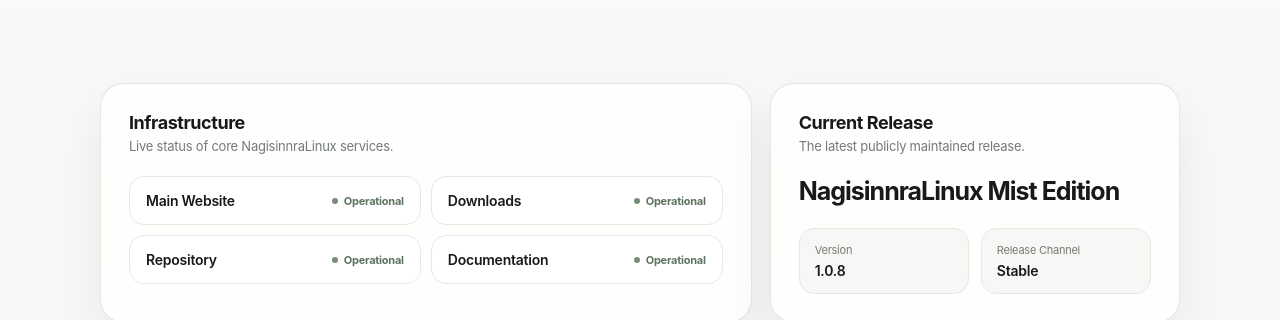
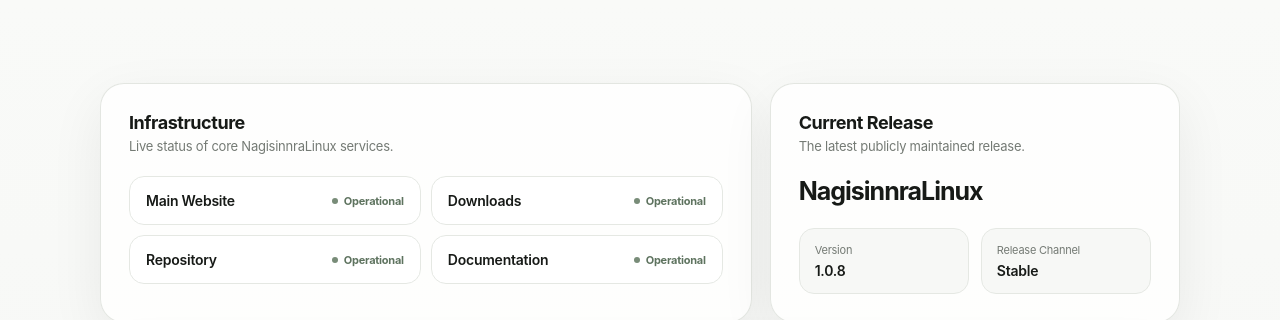
Before and after one commit to nagisinnra/status, a plain HTML site: page index.html in a window 1280 px wide. Shown: the part 494-814 px from the top of the page. Drawn offline with Linux system fonts and the light colour scheme.

Commit message:
Update index.html

```diff
--- a/index.html
+++ b/index.html
@@ -574,7 +574,7 @@ const infrastructure = [
 
 /* Current Release */
 const currentRelease = {
-  name: "NagisinnraLinux Mist Edition",
+  name: "NagisinnraLinux",
   version: "1.0.8",
   channel: "Stable"
 };
```
